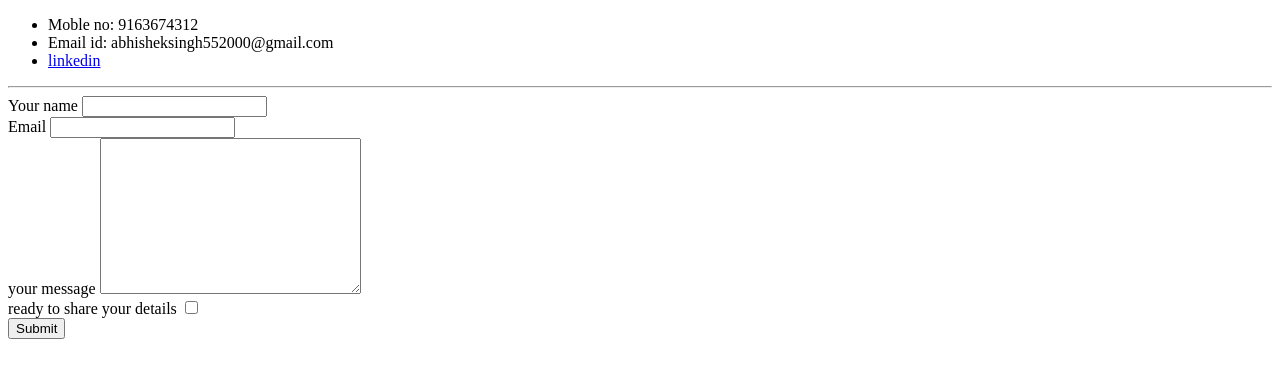
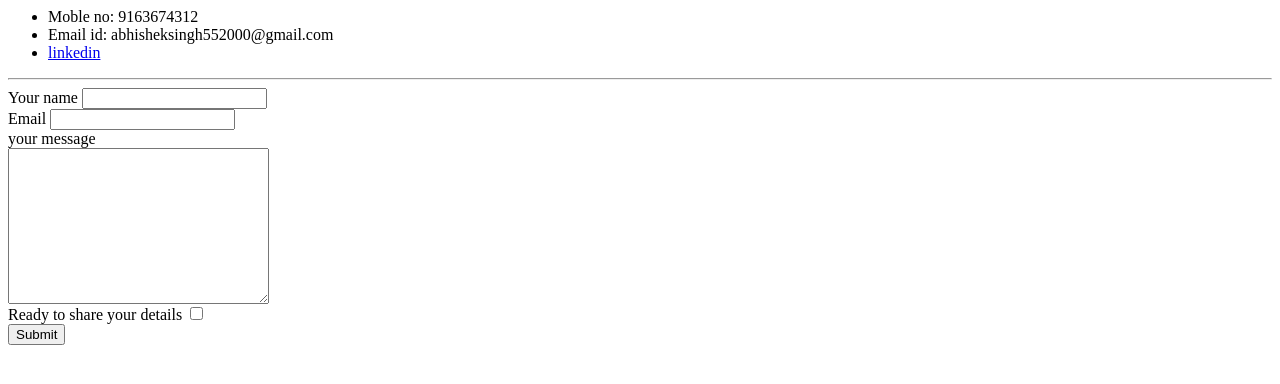
Before and after one commit to Abhi552000/cv, a plain HTML site: page contact.html in a window 1280 px wide. Drawn offline with Linux system fonts and the light colour scheme.

Commit message:
Update contact.html

```diff
--- a/contact.html
+++ b/contact.html
@@ -1,4 +1,4 @@
-<!DOCTYPE html>
+
 <html lang="en" dir="ltr">
   <head>
     <meta charset="utf-8">
@@ -17,9 +17,9 @@
       <input type="text" name="" value=""><br>
       <label for="">Email</label>
       <input type="email" name="" value=""><br>
-      <label for="">your message</label>
+      <label for="">your message</label><br>
       <textarea name="name" rows="10" cols="30"></textarea><br>
-      <label for="">ready to share your details</label>
+      <label for="">Ready to share your details</label>
       <input type="checkbox" name="" value=""><br>
       <input type="submit" >
     </form>
```
